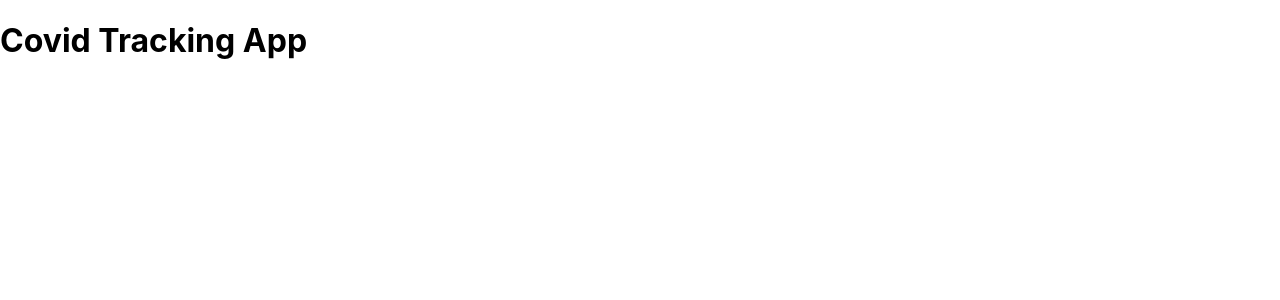
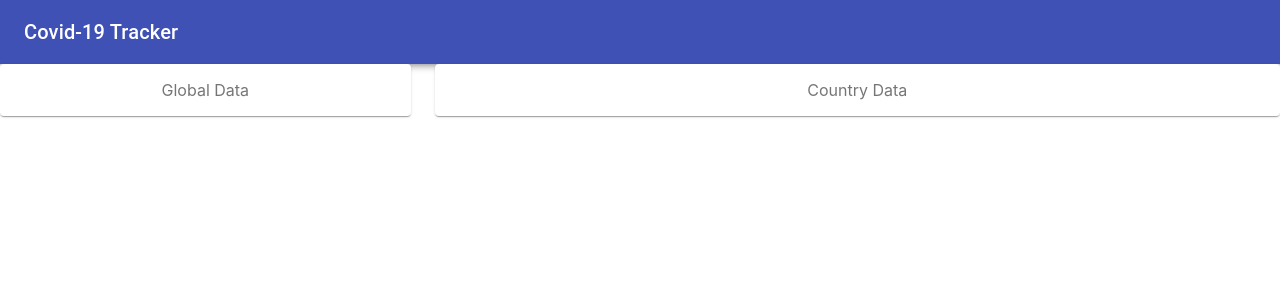
Before and after one commit to Saquibb/Covid_Tracker_App, a React (Create React App) app: page / in a window 1280 px wide. Shown: the top 300 px of the page. Built offline with nearby package versions, Linux system fonts and the light colour scheme.

Commit message:
header MainGrid GlobalData component added

```diff
--- a/src/App.js
+++ b/src/App.js
@@ -1,11 +1,15 @@
 import React from 'react';
-import logo from './logo.svg';
 import './App.css';
+
+//Import Components
+import Header from './Components/Header';
+import MainGrid from './Components/MainGrid';
 
 function App() {
   return (
     <div>
-      <h1>Covid Tracking App</h1>
+      <Header />
+      <MainGrid />
     </div>
   );
 }
--- /dev/null
+++ b/src/Components/Header.js
@@ -0,0 +1,33 @@
+import React from 'react';
+import { makeStyles } from '@material-ui/core/styles';
+import AppBar from '@material-ui/core/AppBar';
+import Toolbar from '@material-ui/core/Toolbar';
+import Typography from '@material-ui/core/Typography';
+
+const useStyles = makeStyles((theme) => ({
+  root: {
+    flexGrow: 1,
+  },
+  menuButton: {
+    marginRight: theme.spacing(2),
+  },
+  title: {
+    flexGrow: 1,
+  },
+}));
+
+export default function Header() {
+  const classes = useStyles();
+
+  return (
+    <div className={classes.root}>
+      <AppBar position='static'>
+        <Toolbar>
+          <Typography variant='h6' className={classes.title}>
+            Covid-19 Tracker
+          </Typography>
+        </Toolbar>
+      </AppBar>
+    </div>
+  );
+}
--- /dev/null
+++ b/src/Components/MainGrid.js
@@ -0,0 +1,32 @@
+import React from 'react';
+import { makeStyles } from '@material-ui/core/styles';
+import Paper from '@material-ui/core/Paper';
+import Grid from '@material-ui/core/Grid';
+
+const useStyles = makeStyles((theme) => ({
+  root: {
+    flexGrow: 1,
+  },
+  paper: {
+    padding: theme.spacing(2),
+    textAlign: 'center',
+    color: theme.palette.text.secondary,
+  },
+}));
+
+export default function MainGrid() {
+  const classes = useStyles();
+
+  return (
+    <div className={classes.root}>
+      <Grid container spacing={3}>
+        <Grid item xs={4}>
+          <Paper className={classes.paper}>Global Data</Paper>
+        </Grid>
+        <Grid item xs={8}>
+          <Paper className={classes.paper}>Country Data</Paper>
+        </Grid>
+      </Grid>
+    </div>
+  );
+}
```
Also changed, not shown: src/Components/GlobalData.js (added, +27 -0 lines).
